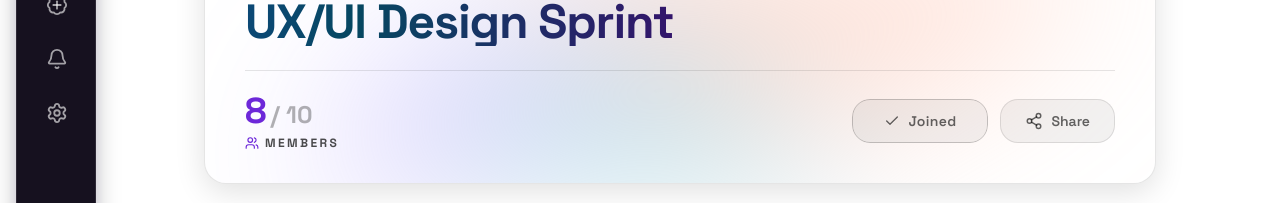
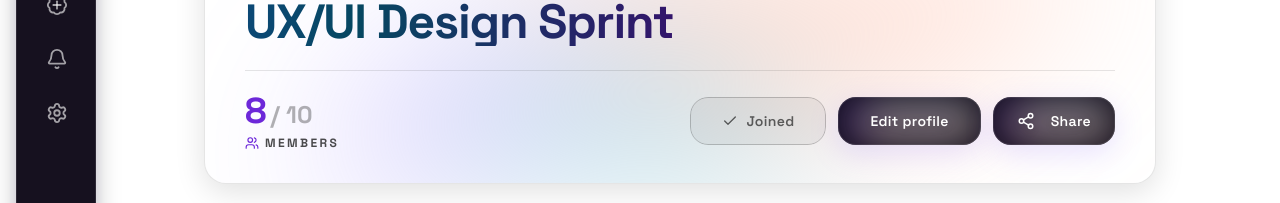
Before and after one commit to Alexeque1/GroupyApp, a Next.js app: page /group/1 in a window 1280 px wide. Shown: the part 309-512 px from the top of the page. Built offline with nearby package versions, Linux system fonts and the light colour scheme.

Commit message:
feat(group): add share functionality and improve button layout in group header

```diff
--- a/src/components/group/group-header.tsx
+++ b/src/components/group/group-header.tsx
@@ -90,6 +90,26 @@ export default function GroupHeader({
         });
     };
 
+    const handleShare = async () => {
+        const shareUrl = window.location.href;
+
+        if (navigator.share) {
+            try {
+                await navigator.share({ title: groupData.title, url: shareUrl });
+            } catch {
+                // El usuario canceló el share sheet — no es un error real, no mostramos alerta.
+            }
+            return;
+        }
+
+        try {
+            await navigator.clipboard.writeText(shareUrl);
+            setStatusAlert({ description: "Link copied to clipboard.", type: "success" });
+        } catch {
+            setStatusAlert({ description: "Couldn't copy the link.", type: "error" });
+        }
+    };
+
     return (
         <section className="flex flex-col items-center">
             <ConfirmAlert
@@ -175,7 +195,8 @@ export default function GroupHeader({
                         </h1>
                     </div>
 
-                    <div className="relative z-10 mt-6 flex flex-col items-start gap-6 border-t border-black/10 pt-5 min-[1200px]:flex-row min-[1200px]:items-center min-[1200px]:justify-between">
+                    {/* ESTADÍSTICAS Y BOTONES */}
+                    <div className="relative z-10 mt-6 flex w-full flex-col items-start gap-6 border-t border-black/10 pt-5 md:flex-row md:items-center md:justify-between">
 
                         {/* ESTADÍSTICAS */}
                         <div className="flex items-center gap-6 md:gap-10">
@@ -196,13 +217,13 @@ export default function GroupHeader({
                         </div>
 
                         {/* BOTONES */}
-                        <div className="flex w-full px-0 gap-3 sm:w-auto min-[1200px]:flex-row">
+                        <div className="flex w-full flex-row items-center gap-3 md:w-auto md:flex-nowrap">
                             {isMember ? (
                                 <Button
                                     tone="following"
                                     variant="outline"
                                     onClick={handleJoinToggle}
-                                    className="flex-1 px-8 py-3 sm:flex-none"
+                                    className="h-12 flex-1 px-4 md:flex-none md:px-8"
                                     textClassName="text-sm flex items-center gap-2 justify-center"
                                 >
                                     <Check size={16} />
@@ -212,20 +233,36 @@ export default function GroupHeader({
                                 <Button
                                     tone="dark"
                                     onClick={handleJoinToggle}
-                                    className="flex-1 px-8 py-3 sm:flex-none"
+                                    className="h-12 flex-1 px-4 md:flex-none md:px-8"
                                     textClassName="text-sm flex items-center gap-2 justify-center"
                                 >
                                     {isFull ? "Group full" : "Join Group"}
                                 </Button>
                             )}
 
-                            <button
-                                className="flex h-12 w-12 shrink-0 items-center justify-center rounded-2xl border border-black/10 bg-black/5 text-black/60 transition-all hover:bg-black/10 hover:text-black sm:h-auto sm:w-auto sm:px-6 cursor-pointer"
-                                aria-label="Share Group"
+                            {isUserOwner && (
+                                <Button
+                                    tone="dark"
+                                    onClick={() => { }}
+                                    className="h-12 flex-1 px-4 md:flex-none md:px-8"
+                                    textClassName="text-sm flex items-center gap-2 justify-center"
+                                >
+                                    Edit profile
+                                </Button>
+                            )}
+
+                            {/* BOTÓN SHARE - Usando tu componente Button */}
+                            <Button
+                                tone="dark"
+                                onClick={handleShare}
+                                className="h-12 w-12 shrink-0 flex-none p-0 md:w-auto md:px-6"
+                                textClassName="flex items-center justify-center text-sm"
                             >
-                                <Share2 size={18} className="cursor-pointer" />
-                                <span className="hidden sm:ml-2 cursor-pointer sm:inline-block sm:text-sm sm:font-semibold">Share</span>
-                            </button>
+                                <Share2 size={18} />
+                                <span className="hidden md:ml-2 md:inline-block md:font-semibold">
+                                    Share
+                                </span>
+                            </Button>
                         </div>
                     </div>
 
```
